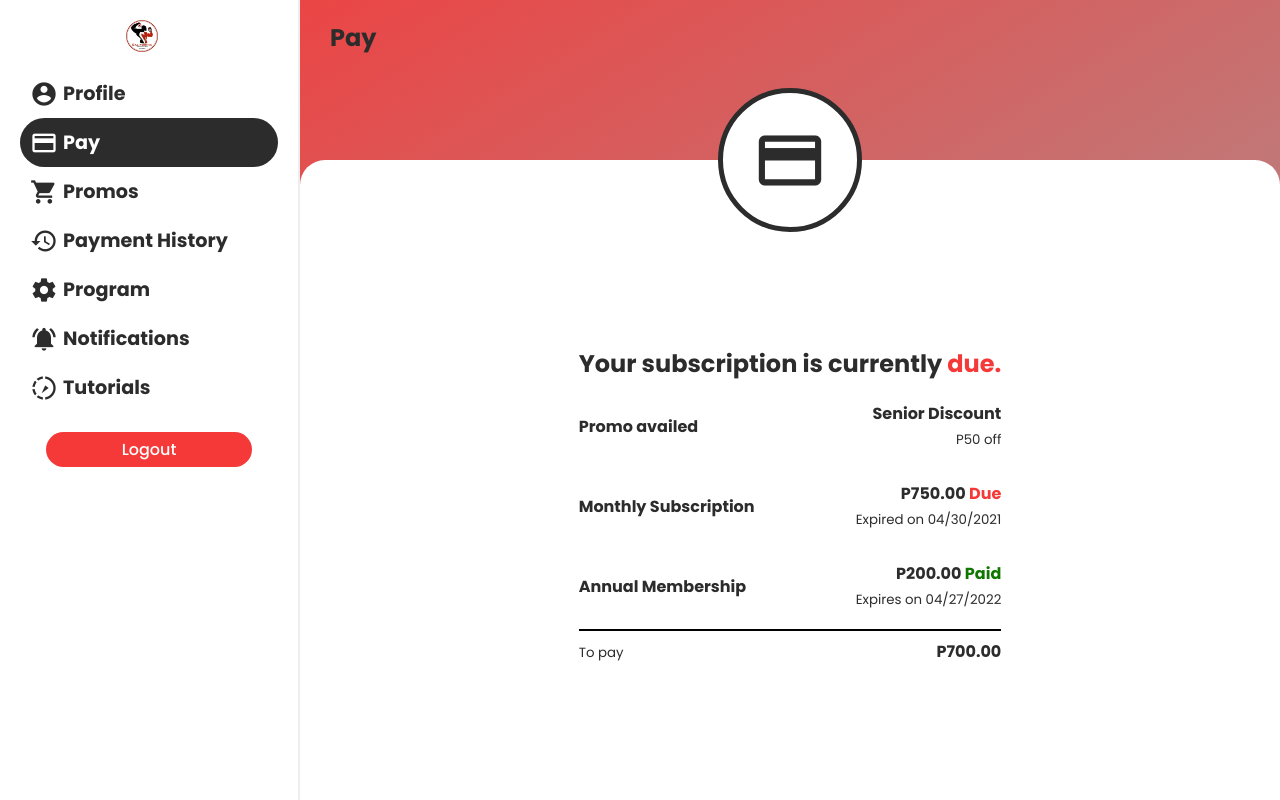
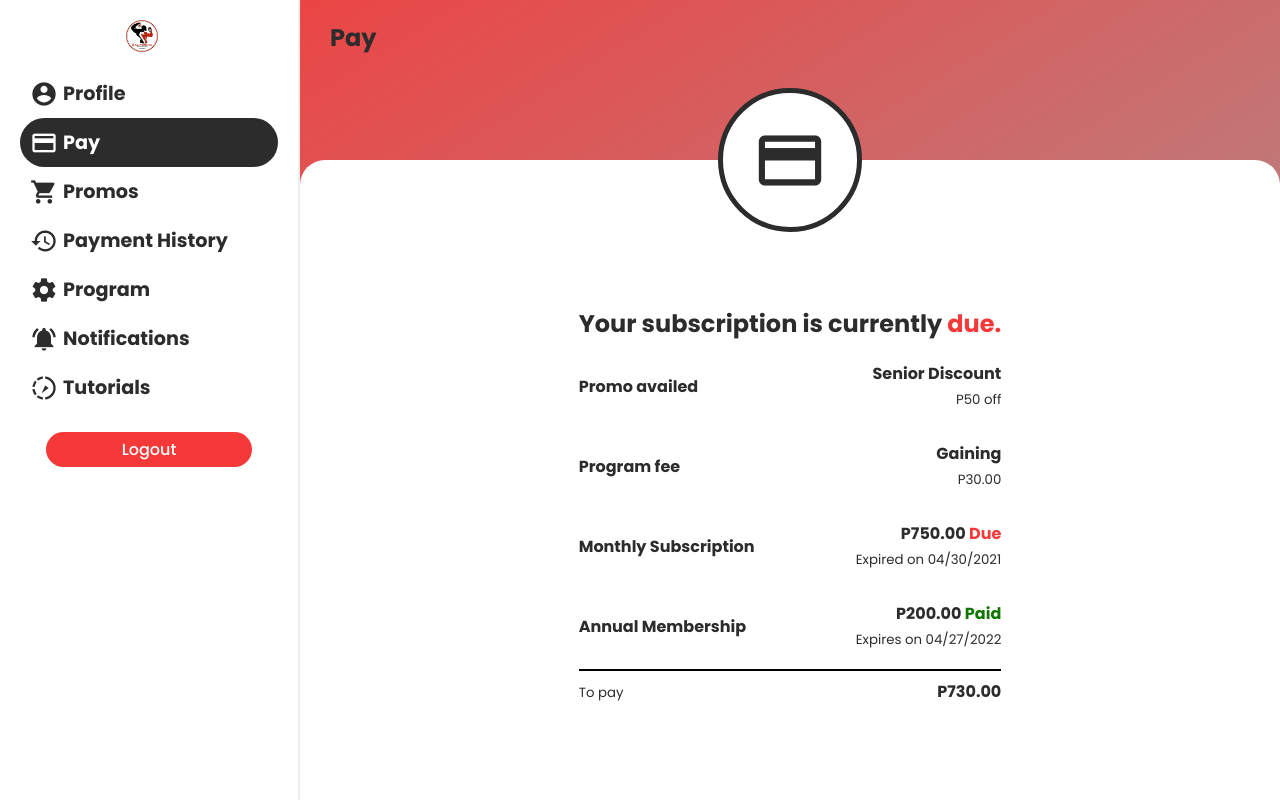
Before and after one commit to weinnandhasanion/capstone, a PHP site: page /mobile/pages/pay.php in a window 1280 px wide. Run offline with PHP 8.4, Linux system fonts and the light colour scheme; a user stored in the database is signed in; data comes from the database, SQL or seed files in the repository; some libraries are stand-ins or nearby versions.

Commit message:
added program fee in paying member module

```diff
--- /dev/null
+++ b/mobile/functions/check_member_program.php
@@ -0,0 +1,25 @@
+<?php
+require "./connect.php";
+session_start();
+
+$id = $_SESSION["member_id"];
+
+$sql = "SELECT program_id FROM member WHERE member_id = $id";
+$res = mysqli_query($con, $sql);
+$row = mysqli_fetch_assoc($res);
+
+if(empty($row["program_id"])) {
+  echo false;
+} else {
+  $sql = "SELECT program_name, amount FROM program WHERE program_id = ". $row["program_id"];
+  $res = mysqli_query($con, $sql);
+  $row = mysqli_fetch_assoc($res);
+
+  $obj = (object) [
+    "program_name" => $row["program_name"],
+    "program_amount" => $row["amount"]
+  ];
+
+  echo json_encode($obj);
+}
+?>
--- a/mobile/functions/process_paypal.php
+++ b/mobile/functions/process_paypal.php
@@ -43,12 +43,14 @@ $paymentDate = date("Y-m-d", strtotime($data->paymentDate));
 $paymentTime = date("h:i A", strtotime($data->paymentDate));
 $onlinePaymentId = $data->paymentId;
 $promoAvailed = $data->promo ? $data->promo : null;
+$programName = $data->program_enrolled;
+$programAmount = $data->program_amount;
 $ok = 0;
 if(count($data->items) > 0) {
   foreach($data->items as $item) {
     $am = $item->unit_amount;
-    $sql = "INSERT INTO paymentlog (member_id, first_name, last_name, payment_amount, member_type, payment_description, payment_type, date_payment, time_payment, online_payment_id, promo_availed)
-            VALUES ($memberId, '$fname', '$lname', '".substr($am->value, 0, -3)."', 'Regular', '$item->name', 'Online', '$paymentDate', '$paymentTime', '$onlinePaymentId', '$promoAvailed')";
+    $sql = "INSERT INTO paymentlog (member_id, first_name, last_name, payment_amount, member_type, payment_description, payment_type, date_payment, time_payment, online_payment_id, promo_availed, program_enrolled, program_amount)
+            VALUES ($memberId, '$fname', '$lname', '".substr($am->value, 0, -3)."', 'Regular', '$item->name', 'Online', '$paymentDate', '$paymentTime', '$onlinePaymentId', '$promoAvailed', '$programName', '$programAmount')";
     $res = $con->query($sql);
     if($res) {
       if($item->name == "Monthly Subscription") {
--- a/mobile/pages/pay.php
+++ b/mobile/pages/pay.php
@@ -82,6 +82,7 @@ if($annualHasValue) {
   <link rel="stylesheet" href="./../css/mediaquery.css">
   <link rel="icon" href="./../img/gym_logo.png">
   <link href="https://fonts.googleapis.com/icon?family=Material+Icons" rel="stylesheet">
+  <link rel="stylesheet" href="https://cdnjs.cloudflare.com/ajax/libs/jquery-confirm/3.3.2/jquery-confirm.min.css">
 
   <style>
     .sub-cont {
@@ -246,6 +247,17 @@ if($annualHasValue) {
             </div>
           </div>
         </div>
+        <div class="list-div" id="has-program">
+          <div class="list-item left" style="flex: 1">
+            <h4>Program fee</h4>
+          </div>
+          <div class="list-item right" style="flex: 2; display: flex; align-items: center !important; justify-content: flex-end;">
+            <div style="display: block">
+              <h4 id="program-name"></h4>
+              <small>P<span id="program-amount">0</span>.00</small>
+            </div>
+          </div>
+        </div>
         <div class="list-div">
           <div class="list-item left">
             <h4>Monthly Subscription</h4>
@@ -333,6 +345,7 @@ if($annualHasValue) {
 
   <script src="https://www.paypal.com/sdk/js?client-id=AYXeISRpvW_Zd2FLKTbdaTdMHrJLCGRoNeimz1g9SMBy-_mMNVduiP8fiSpvbd0QF8pXvSe-a7bZOgdn&currency=PHP&disable-funding=credit,card" data-sdk-integration-source="button-factory"></script>
   <script src="https://code.jquery.com/jquery-3.5.1.min.js" integrity="sha256-9/aliU8dGd2tb6OSsuzixeV4y/faTqgFtohetphbbj0=" crossorigin="anonymous"></script>
+  <script src="https://cdnjs.cloudflare.com/ajax/libs/jquery-confirm/3.3.2/jquery-confirm.min.js"></script>
   <script src="./../js/sidebar.js"></script>
   <script>
     function initPayPalButton(amt, items) {
@@ -375,12 +388,26 @@ if($annualHasValue) {
               paymentDate: details.create_time,
               status: details.status,
               items: details.purchase_units[0].items,
-              promo: ($("#promo-name").text().length > 0) ? $("#promo-name").text() : ""
+              promo: ($("#promo-name").text().length > 0) ? $("#promo-name").text() : "",
+              program_amount: $("#program-amount").text(),
+              program_enrolled: ($("#program-name").text().length > 0) ? $("#program-name").text() : "N/A",
             }
 
             if(data.status === "COMPLETED") {
-              console.log(data);
-              $.ajax({
+              $.alert({
+                type: 'green',
+                boxWidth: '250px',
+                useBootstrap: false,
+                theme: 'material',
+                buttons: {
+                  ok: {
+                    isHidden: true
+                  }
+                },
+                backgroundDismiss: true,
+                content: function () {
+                  var self = this;
+                  return  $.ajax({
                     url: "./../functions/process_paypal.php",
                     type: "json",
                     method: "POST",
@@ -390,13 +417,30 @@ if($annualHasValue) {
                     success: function(data) {
                       console.log(data);
                       if(data == 1 || data == 2) {
-                    $("#payment-stat").addClass("text-green").text("Your payment is successful!");
-                    $("#post-payment").css("display", "flex");
-                  } else {
-                    $("#payment-stat").addClass("text-red").text("Your payment is unsuccessful. Please try again later.");
-                    $("#post-payment").css("display", "flex");
+                        self.setTitle("Success");
+                        self.setContent("Your payment is successful!");
+                        self.backgroundDismiss = function () {
+                          window.location.reload();
                         }
                       }
+                    }
+                  });
+                }
+              });
+            } else {
+              $.alert({
+                theme: 'material',
+                type: 'red',
+                boxWidth: '250px',
+                useBootstrap: false,
+                title: 'Error',
+                content: 'Payment unsuccessful. Please try again later.',
+                buttons: {
+                  ok: {
+                    isHidden: true
+                  }
+                },
+                backgroundDismiss: true
               });
             }
           });
@@ -416,6 +460,16 @@ if($annualHasValue) {
         $("#has-promo").css("display", "flex");
         $("#promo-name").text(data.promo_name);
         $("#promo-discount").text(data.amount)
+      }
+    }).then(() => {
+      $.get("./../functions/check_member_program.php", function (res) {
+        if(!res) {
+          $("#has-program").css("display", "none");
+        } else {
+          data = $.parseJSON(res);
+          $("#has-program").css("display", "flex");
+          $("#program-name").text(data.program_name);
+          $("#program-amount").text(data.program_amount)
         }
       }).then(() => {
         $("#loader").css("display", "none");
@@ -439,10 +493,11 @@ if($annualHasValue) {
         let mp = parseInt($("#monthly-amount").text());
         let ap = parseInt($("#annual-amount").text());
         let pd = parseInt($("#promo-discount").text());
+        let pf = parseInt($("#program-amount").text());
 
         let toPay = $("#to-pay");
         if(m == 'Due' && a == 'Paid') {
-        toPay.text(`P${(mp - pd)}.00`);
+          toPay.text(`P${(mp + pf - pd)}.00`);
         } else if(m == 'Paid' && a == 'Due') {
           toPay.text(`P${ap}.00`);
         } else if(m == 'Due' && a == 'Due') {
@@ -469,7 +524,7 @@ if($annualHasValue) {
                 "name": "Monthly Subscription",
                 "unit_amount": {
                   "currency_code": "PHP",
-                "value": (parseInt($("#monthly-amount").text()) - parseInt($("#promo-discount").text()))
+                  "value": (parseInt($("#monthly-amount").text()) - parseInt($("#promo-discount").text()) + parseInt($("#program-amount").text()))
                 },
                 "quantity": "1"
               }
@@ -491,7 +546,7 @@ if($annualHasValue) {
                 "name": "Monthly Subscription",
                 "unit_amount": {
                   "currency_code": "PHP",
-                "value": (parseInt($("#monthly-amount").text()) - parseInt($("#promo-discount").text()))
+                  "value": (parseInt($("#monthly-amount").text()) - parseInt($("#promo-discount").text()) + parseInt($("#program-amount").text()))
                 },
                 "quantity": "1"
               },
@@ -507,6 +562,7 @@ if($annualHasValue) {
           }
         };
       });
+    });
 
 
   </script>
```
Lines whose indentation alone changed are shown as unchanged.
